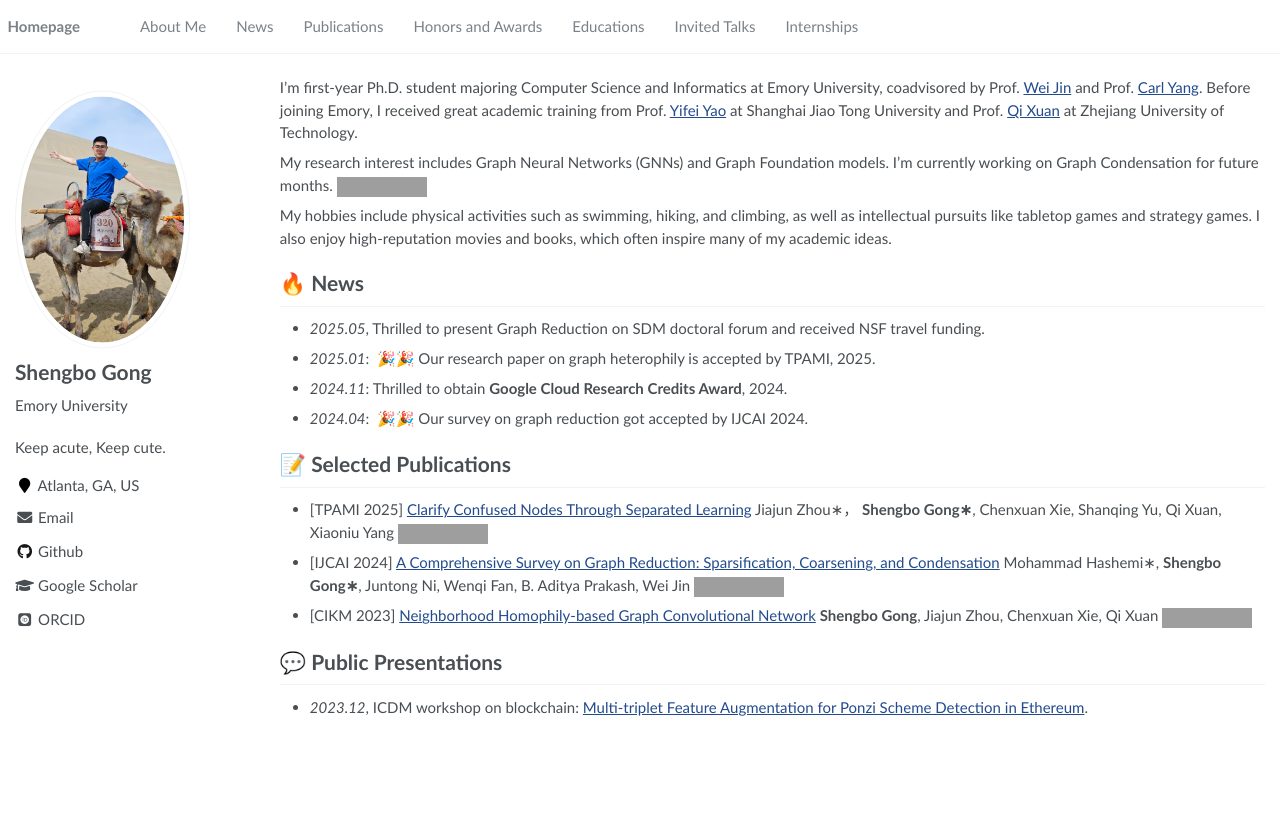
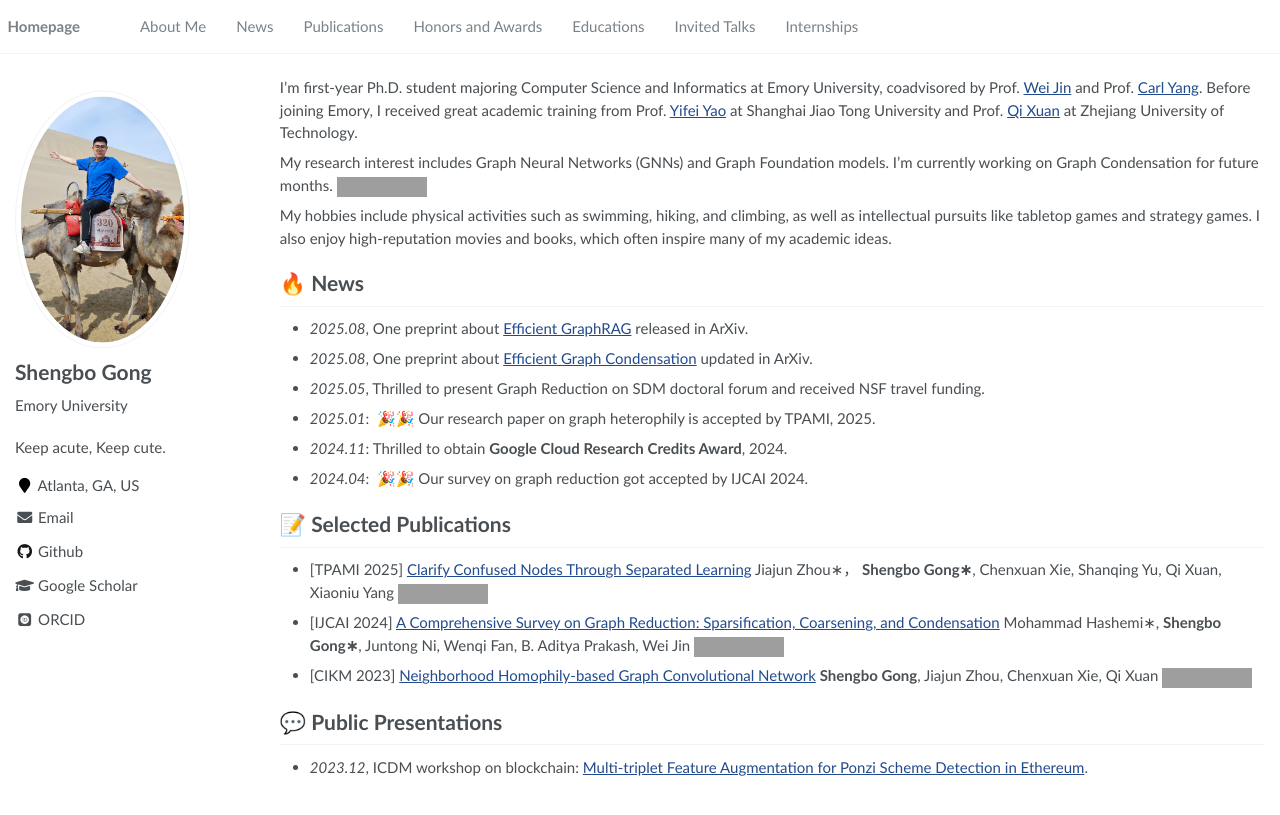
Before and after one commit to rock-cor/rock-cor.github.io, a Jekyll site: the page built from _pages/about.md, in a window 1280 px wide. Shown: the top 815 px of the page. Built offline with Jekyll 4.4.1, drawn with Linux system fonts in a browser that asks for light colours; some web fonts are replaced; grey boxes are pictures that could not be loaded.

Commit message:
Update about.md

```diff
--- a/_pages/about.md
+++ b/_pages/about.md
@@ -27,6 +27,8 @@ My hobbies include physical activities such as swimming, hiking, and climbing, a
 
 
 # 🔥 News
+- *2025.08*, One preprint about [Efficient GraphRAG](https://arxiv.org/abs/2508.02435) released in ArXiv.
+- *2025.08*, One preprint about [Efficient Graph Condensation](https://arxiv.org/abs/2502.17614) updated in ArXiv.
 - *2025.05*, Thrilled to present Graph Reduction on SDM doctoral forum and received NSF travel funding.
 - *2025.01*: &nbsp;🎉🎉 Our research paper on graph heterophily is accepted by TPAMI, 2025.
 - *2024.11*: Thrilled to obtain **Google Cloud Research Credits Award**, 2024.
```
